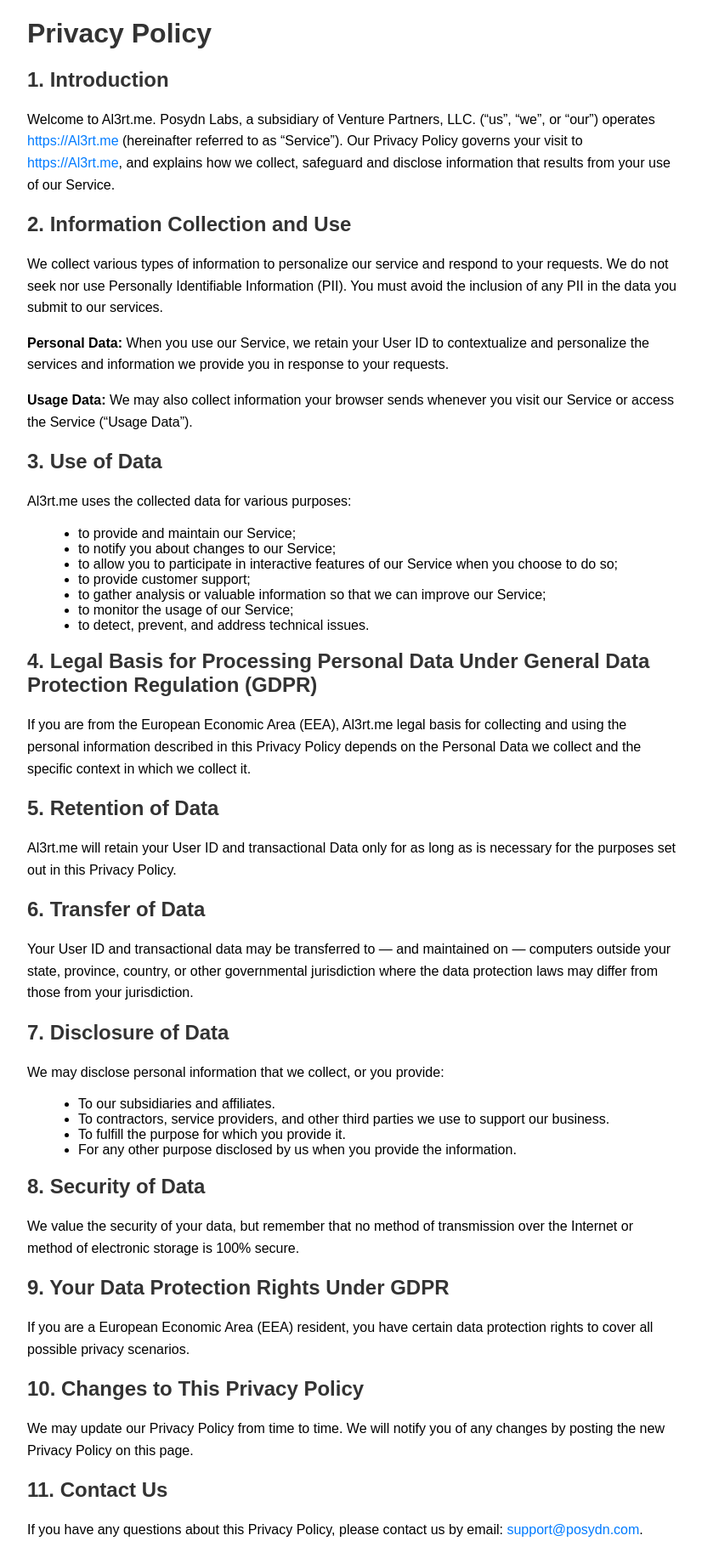
After one commit to kohhash/RBAC, a Flask app: template templates/privacy-policy.html in a window 1280 px wide. The commit adds this page. Shown: the whole page at 85% size, without its empty margins (244-1070 px from the left). Run offline with Flask 2, Linux system fonts and the light colour scheme; the template is opened without the code that fills it, so the values that code supplies are empty; some libraries are stand-ins or nearby versions.

Commit message:
add privacy, terms page, add Privacy, Terms to footer

```diff
--- a/templates/home.html
+++ b/templates/home.html
@@ -345,7 +345,11 @@
       </div> -->
       <!-- <button class="plan-button" id="changePlanBtn">Change Plan</button> -->
     </main>
-    <footer>Copyright 2024, Posydn Labs. All rights reserved</footer>
+    <footer>
+      <div>Copyright 2024, Posydn Labs. All rights reserved</div>
+      <div>Privacy</div>
+      <div>Terms</div>
+    </footer>
 
     <!-- Modal for plan selection -->
     <!-- Updated Modal for plan selection -->
--- /dev/null
+++ b/templates/privacy-policy.html
@@ -0,0 +1,153 @@
+<!DOCTYPE html>
+<html lang="en">
+  <head>
+    <meta charset="UTF-8" />
+    <meta http-equiv="X-UA-Compatible" content="IE=edge" />
+    <meta name="viewport" content="width=device-width, initial-scale=1.0" />
+    <title>Privacy Policy</title>
+    <style>
+      body {
+        font-family: Arial, sans-serif;
+        margin: 20px;
+        padding: 0;
+      }
+
+      h1,
+      h2 {
+        color: #333;
+      }
+
+      p {
+        line-height: 1.6;
+      }
+
+      ul {
+        list-style-type: disc;
+        margin-left: 20px;
+      }
+
+      a {
+        color: #007bff;
+        text-decoration: none;
+      }
+
+      a:hover {
+        text-decoration: underline;
+      }
+    </style>
+  </head>
+
+  <body style="width: 60%; padding-left: 20%">
+    <h1>Privacy Policy</h1>
+
+    <h2>1. Introduction</h2>
+    <p>
+      Welcome to Al3rt.me. Posydn Labs, a subsidiary of Venture Partners, LLC.
+      (“us”, “we”, or “our”) operates
+      <a href="https://Al3rt.me">https://Al3rt.me</a> (hereinafter referred to
+      as “Service”). Our Privacy Policy governs your visit to
+      <a href="https://Al3rt.me">https://Al3rt.me</a>, and explains how we
+      collect, safeguard and disclose information that results from your use of
+      our Service.
+    </p>
+
+    <h2>2. Information Collection and Use</h2>
+    <p>
+      We collect various types of information to personalize our service and
+      respond to your requests. We do not seek nor use Personally Identifiable
+      Information (PII). You must avoid the inclusion of any PII in the data you
+      submit to our services.
+    </p>
+    <p>
+      <strong>Personal Data:</strong> When you use our Service, we retain your
+      User ID to contextualize and personalize the services and information we
+      provide you in response to your requests.
+    </p>
+    <p>
+      <strong>Usage Data:</strong> We may also collect information your browser
+      sends whenever you visit our Service or access the Service (“Usage Data”).
+    </p>
+
+    <h2>3. Use of Data</h2>
+    <p>Al3rt.me uses the collected data for various purposes:</p>
+    <ul>
+      <li>to provide and maintain our Service;</li>
+      <li>to notify you about changes to our Service;</li>
+      <li>
+        to allow you to participate in interactive features of our Service when
+        you choose to do so;
+      </li>
+      <li>to provide customer support;</li>
+      <li>
+        to gather analysis or valuable information so that we can improve our
+        Service;
+      </li>
+      <li>to monitor the usage of our Service;</li>
+      <li>to detect, prevent, and address technical issues.</li>
+    </ul>
+
+    <h2>
+      4. Legal Basis for Processing Personal Data Under General Data Protection
+      Regulation (GDPR)
+    </h2>
+    <p>
+      If you are from the European Economic Area (EEA), Al3rt.me legal basis for
+      collecting and using the personal information described in this Privacy
+      Policy depends on the Personal Data we collect and the specific context in
+      which we collect it.
+    </p>
+
+    <h2>5. Retention of Data</h2>
+    <p>
+      Al3rt.me will retain your User ID and transactional Data only for as long
+      as is necessary for the purposes set out in this Privacy Policy.
+    </p>
+
+    <h2>6. Transfer of Data</h2>
+    <p>
+      Your User ID and transactional data may be transferred to — and maintained
+      on — computers outside your state, province, country, or other
+      governmental jurisdiction where the data protection laws may differ from
+      those from your jurisdiction.
+    </p>
+
+    <h2>7. Disclosure of Data</h2>
+    <p>We may disclose personal information that we collect, or you provide:</p>
+    <ul>
+      <li>To our subsidiaries and affiliates.</li>
+      <li>
+        To contractors, service providers, and other third parties we use to
+        support our business.
+      </li>
+      <li>To fulfill the purpose for which you provide it.</li>
+      <li>
+        For any other purpose disclosed by us when you provide the information.
+      </li>
+    </ul>
+
+    <h2>8. Security of Data</h2>
+    <p>
+      We value the security of your data, but remember that no method of
+      transmission over the Internet or method of electronic storage is 100%
+      secure.
+    </p>
+
+    <h2>9. Your Data Protection Rights Under GDPR</h2>
+    <p>
+      If you are a European Economic Area (EEA) resident, you have certain data
+      protection rights to cover all possible privacy scenarios.
+    </p>
+
+    <h2>10. Changes to This Privacy Policy</h2>
+    <p>
+      We may update our Privacy Policy from time to time. We will notify you of
+      any changes by posting the new Privacy Policy on this page.
+    </p>
+
+    <h2>11. Contact Us</h2>
+    <p>
+      If you have any questions about this Privacy Policy, please contact us by
+      email: <a href="mailto:support@posydn.com">support@posydn.com</a>.
+    </p>
+  </body>
+</html>
```
Also changed, not shown: templates/terms-of-use.html (added, +99 -0 lines).
